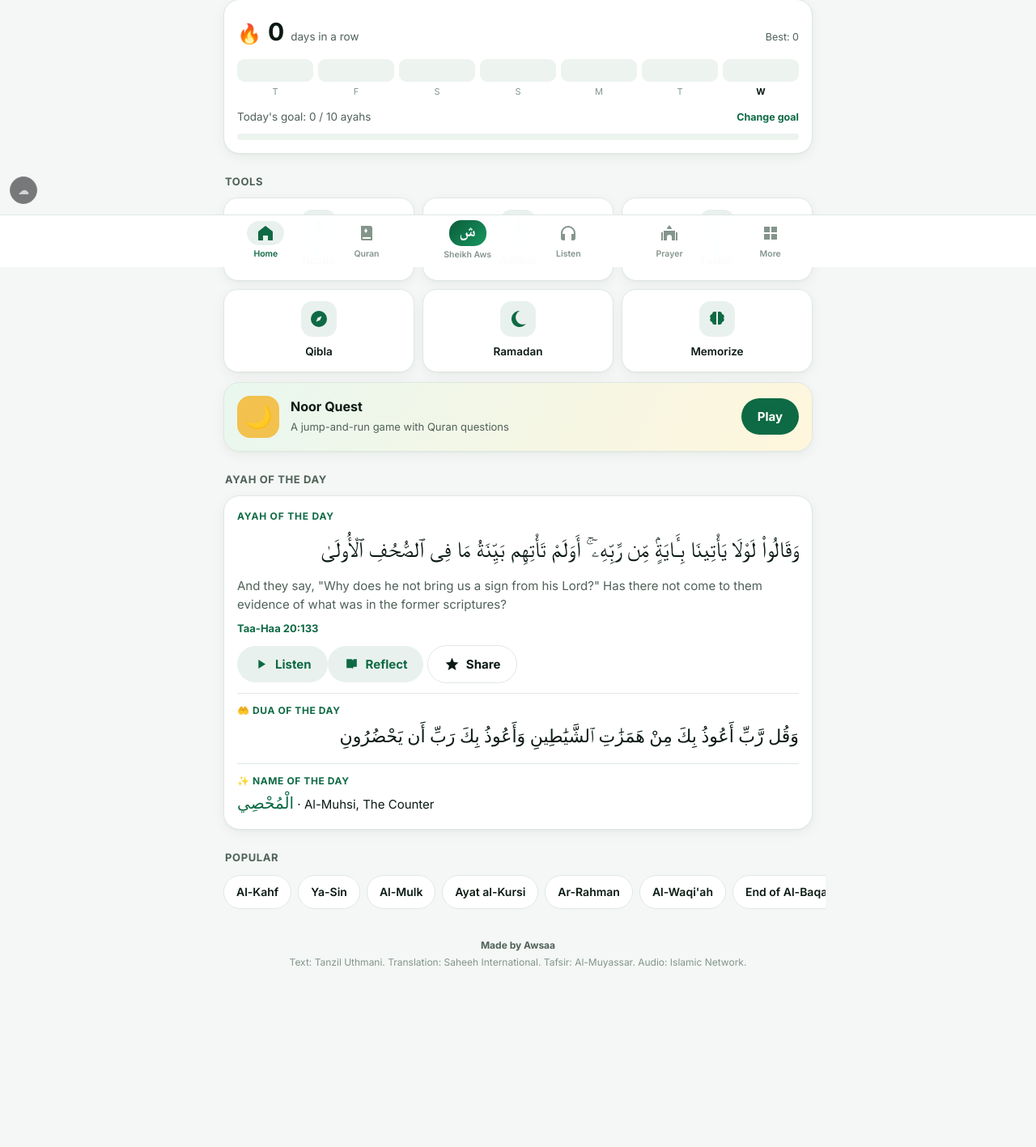
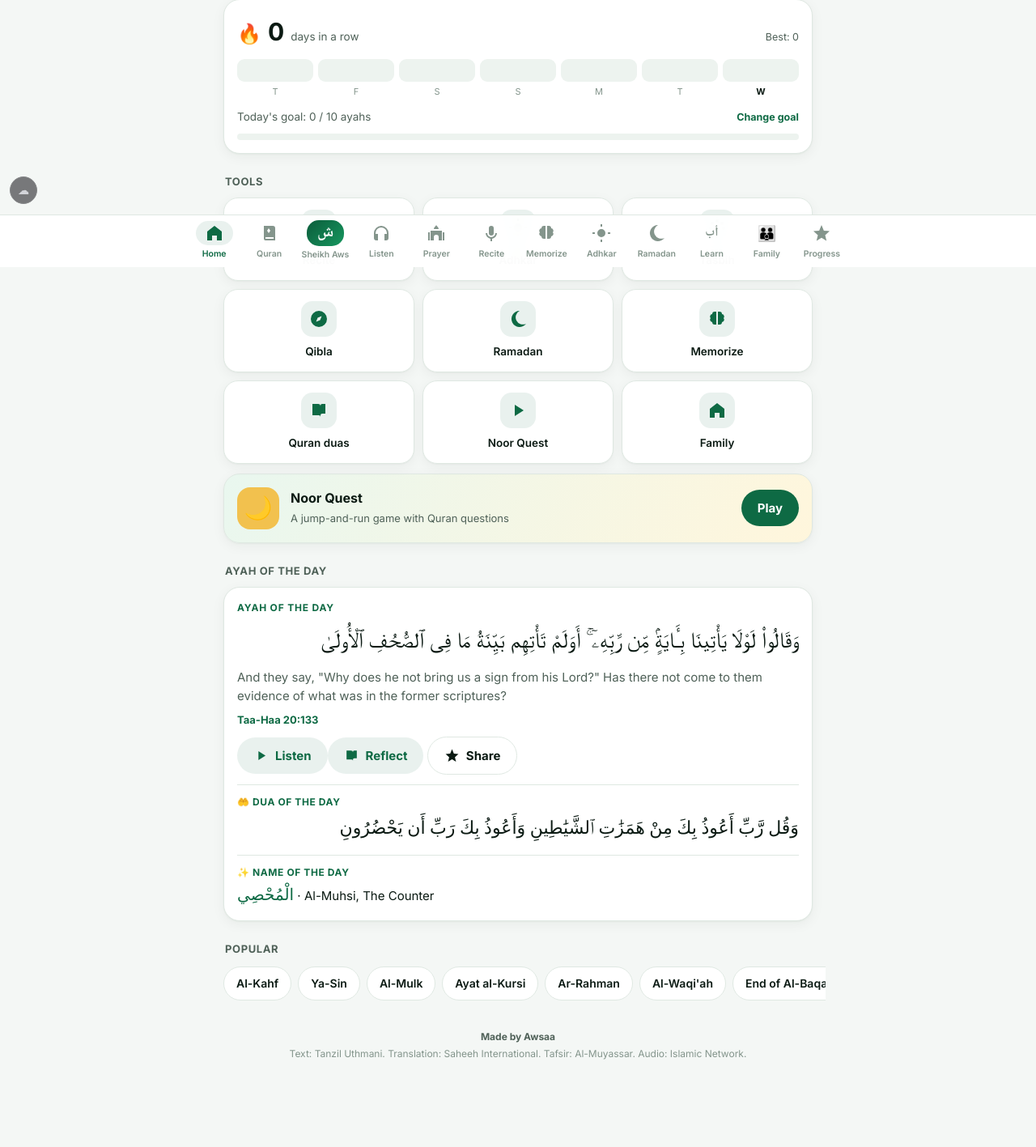
Before and after one commit to awsaalibdeh-a11y/quran, a Flask app: page / in a window 1280 px wide. Shown: the part 470-1887 px from the top of the page at 81% size. Before the commit the page ends 1666 px from the top, so only its background shows below. Run offline with Flask 3, Linux system fonts and the light colour scheme; some web fonts are replaced.

Commit message:
Noor 2.9: no More page; every part of the app is its own tab, with a row of buttons for related pages
Co-Authored-By: Claude Opus 5.5 <noreply@anthropic.com>

```diff
--- a/app.py
+++ b/app.py
@@ -12,7 +12,7 @@ from flask import Flask, Response, jsonify, render_template, request, send_from_
 
 ROOT = os.path.dirname(os.path.abspath(__file__))
 Q = os.path.join(ROOT, "static", "q")
-VERSION = "2.8"
+VERSION = "2.9"
 HOMEBASE_URL = os.environ.get("HOMEBASE_URL", "https://homebase-family.onrender.com").rstrip("/")
 
 app = Flask(__name__)
--- a/static/app.css
+++ b/static/app.css
@@ -422,3 +422,14 @@ h2.big { font-size: 26px; margin: 10px 2px 0; letter-spacing: -.3px; }
 .nav .pip { width: 46px; }
 .nav a.sk-tab .pip { background: linear-gradient(135deg, #0b5c3b, #17975f); color: #fff; width: 46px; height: 32px; }
 .nav a.sk-tab.on { color: var(--green); }
+
+/* 2.9: every part is a tab; no More page */
+.nav .tabsrow { display: flex; overflow-x: auto; scrollbar-width: none; height: var(--nav); padding: 0 4px; scroll-snap-type: x proximity; }
+.nav .tabsrow::-webkit-scrollbar { display: none; }
+.nav .tabsrow a { flex: 0 0 auto; min-width: 68px; padding: 0 6px; scroll-snap-align: center; }
+@media (min-width: 900px) { .nav .tabsrow { justify-content: center; } }
+.subnav { position: sticky; top: 60px; z-index: 19; background: color-mix(in srgb, var(--bg) 92%, transparent); backdrop-filter: blur(14px); }
+.subnav .wrap { display: flex; gap: 6px; overflow-x: auto; scrollbar-width: none; padding-bottom: 8px; }
+.subnav .wrap::-webkit-scrollbar { display: none; }
+.subnav a { flex: none; padding: 7px 14px; border-radius: 999px; background: var(--card); border: 1px solid var(--line); font-size: 13.5px; font-weight: 600; color: var(--muted); white-space: nowrap; }
+.subnav a.on { background: var(--green); border-color: var(--green); color: #fff; }
--- a/static/app.js
+++ b/static/app.js
@@ -124,11 +124,44 @@ function topbar(title, back = true, extra = "") {
 }
 let hops = 0;
 window.goBack = () => { if (hops > 0) history.back(); else location.hash = "#/"; };
+const TABS = [
+  ["home", "/", "Home", "الرئيسية", () => ICON.home, [/^\/$/, /^\/daily/]],
+  ["quran", "/quran", "Quran", "القرآن", () => ICON.quran, [/^\/quran/, /^\/s\//, /^\/search/, /^\/page/, /^\/notes/]],
+  ["sheikh", "/sheikh", "Sheikh Aws", "الشيخ أوس", () => `<span style="font-family:'Noto Naskh Arabic',serif;font-weight:700;font-size:19px;line-height:1">ش</span>`, [/^\/sheikh/]],
+  ["listen", "/listen", "Listen", "استمع", () => ICON.head, [/^\/listen/]],
+  ["prayer", "/prayer", "Prayer", "الصلاة", () => ICON.mosque, [/^\/prayer/, /^\/qibla/, /^\/calendar/, /^\/zakat/]],
+  ["recite", "/recite/1/1", "Recite", "التسميع", () => ICON.mic, [/^\/recite/]],
+  ["hifz", "/hifz", "Memorize", "الحفظ", () => ICON.brain, [/^\/hifz/, /^\/khatma/]],
+  ["adhkar", "/adhkar/morning", "Adhkar", "الأذكار", () => ICON.sun, [/^\/adhkar/, /^\/duas/, /^\/names/, /^\/feel/, /^\/tasbih/]],
+  ["ramadan", "/ramadan", "Ramadan", "رمضان", () => ICON.moon, [/^\/ramadan/]],
+  ["learn", "/letters", "Learn", "تعلّم", () => `<span style="font-family:'Noto Naskh Arabic',serif;font-weight:700;font-size:15px;line-height:1">أب</span>`, [/^\/letters/, /^\/quiz/, /^\/game/]],
+  ["family", "/account", "Family", "العائلة", () => `<span style="font-size:19px;line-height:1">👪</span>`, [/^\/account/]],
+  ["progress", "/stats", "Progress", "تقدمي", () => ICON.star, [/^\/stats/]],
+];
+// the buttons along the top of a tab that holds more than one page
+const SUBS = {
+  quran: [["/quran", "Surahs", "السور"], ["/page", "Mushaf pages", "صفحات المصحف"], ["/notes", "My notes", "ملاحظاتي"], ["/daily", "Ayah of the day", "آية اليوم"]],
+  prayer: [["/prayer", "Times", "المواقيت"], ["/qibla", "Qibla", "القبلة"], ["/calendar", "Hijri calendar", "التقويم"], ["/zakat", "Zakat", "الزكاة"]],
+  hifz: [["/hifz", "Memorize", "الحفظ"], ["/khatma", "Khatma plan", "خطة الختمة"]],
+  adhkar: [["/adhkar/morning", "Morning", "الصباح"], ["/adhkar/evening", "Evening", "المساء"], ["/duas", "Quran duas", "أدعية قرآنية"], ["/names", "99 Names", "الأسماء الحسنى"], ["/feel", "How I feel", "كيف أشعر"], ["/tasbih", "Tasbih", "المسبحة"]],
+  learn: [["/letters", "Letters", "الحروف"], ["/quiz", "Quiz", "مسابقة"], ["/game", "Noor Quest", "رحلة نور"]],
+};
+function tabOf(h) { return (TABS.find(tb => tb[5].some(re => re.test(h))) || TABS[0])[0]; }
+function subnav() {
+  const h = location.hash.slice(1) || "/", g = tabOf(h), list = SUBS[g];
+  const old = $("#subnav"); if (old) old.remove();
+  if (!list) return;
+  const top = app.querySelector(".top"); if (!top) return;
+  const el = document.createElement("div"); el.id = "subnav"; el.className = "subnav";
+  el.innerHTML = `<div class="wrap">${list.map(([to, en, ar]) => `<a href="#${to}" class="${h === to || (to !== "/" && h.startsWith(to)) ? "on" : ""}">${isAr() ? ar : en}</a>`).join("")}</div>`;
+  top.after(el);
+}
 function nav(on) {
   let n = $("#nav"); if (!n) { n = document.createElement("nav"); n.id = "nav"; n.className = "nav"; document.body.appendChild(n); }
-  const sheikh = `<span style="font-family:'Noto Naskh Arabic',serif;font-weight:700;font-size:19px;line-height:1">ش</span>`;
-  const items = [["/", "home", ICON.home], ["/quran", "quran", ICON.quran], ["/sheikh", "sheikh", sheikh], ["/listen", "listen", ICON.head], ["/prayer", "prayer", ICON.mosque], ["/more", "more", ICON.grid]];
-  n.innerHTML = `<div class="wrap">${items.map(([h, k, ic]) => `<a href="#${h}" class="${on === k ? "on" : ""} ${k === "sheikh" ? "sk-tab" : ""}"><span class="pip">${ic}</span>${k === "sheikh" ? L("Sheikh Aws", "الشيخ أوس") : t(k)}</a>`).join("")}</div>`;
+  const cur = tabOf(location.hash.slice(1) || "/");
+  n.innerHTML = `<div class="tabsrow">${TABS.map(([k, to, en, ar, ic]) => `<a href="#${to}" data-tab="${k}" class="${cur === k ? "on" : ""} ${k === "sheikh" ? "sk-tab" : ""}"><span class="pip">${ic()}</span>${isAr() ? ar : en}</a>`).join("")}</div>`;
+  const a = n.querySelector("a.on"); if (a) requestAnimationFrame(() => a.scrollIntoView({ inline: "center", block: "nearest" }));
+  subnav();
 }
 
 /* ---------- home ---------- */
@@ -156,6 +189,9 @@ async function viewHome() {
       ${tile("#/qibla", ICON.compass, L("Qibla", "القبلة"))}
       ${tile("#/ramadan", ICON.moon, L("Ramadan", "رمضان"))}
       ${tile("#/hifz", ICON.brain, L("Memorize", "الحفظ"))}
+      ${tile("#/duas", ICON.book, L("Quran duas", "أدعية قرآنية"))}
+      ${tile("#/game", ICON.play, L("Noor Quest", "رحلة نور"))}
+      ${tile("#/account", ICON.home, L("Family", "العائلة"))}
     </div>
     <a class="card gamecard" href="#/game"><span class="gc-art">🌙</span><div><b>${L("Noor Quest", "رحلة نور")}</b><span>${L("A jump-and-run game with Quran questions", "لعبة قفز وجري مع أسئلة عن القرآن")}</span></div><span class="btn">${L("Play", "العب")}</span></a>
     <div class="sec">${t("daily")}</div><div id="daily"></div>
@@ -463,6 +499,7 @@ async function route() {
     else if (h.startsWith("/search")) await viewSearch(decodeURIComponent((h.split("q=")[1] || "").replace(/\+/g, " ")));
     else if (h.startsWith("/quran")) await viewQuran();
     else if (h.startsWith("/tasbih")) viewTasbih();
+    else if (h.startsWith("/more")) { location.replace("#/"); return; }
     else {
       const v = VIEWS.find(([re]) => re.test(h));
       if (v) await v[1](h.match(v[0])); else await viewHome();
--- a/static/sw.js
+++ b/static/sw.js
@@ -1,6 +1,6 @@
 // Noor offline: the app shell is cached on install; the Quran files are kept once read (or all at once from Settings).
-const SHELL = "noor-shell-v12", DATA = "noor-data-v1";
-const FILES = ["/", "/static/app.css?v=2.8", "/static/app.js?v=2.8", "/static/extras.js?v=2.8", "/static/recite.js?v=2.8", "/static/more.js?v=2.8", "/static/game.js?v=2.8", "/static/sheikh.js?v=2.8", "/static/account.js?v=2.8", "/static/plus.js?v=2.8", "/static/life.js?v=2.8", "/static/daily.js?v=2.8", "/static/icon-192.png", "/static/icon-512.png", "/manifest.webmanifest", "/static/q/index.json?v=1", "/static/q/pages.json?v=1", "/static/adhan/adhan.mp3"];
+const SHELL = "noor-shell-v13", DATA = "noor-data-v1";
+const FILES = ["/", "/static/app.css?v=2.9", "/static/app.js?v=2.9", "/static/extras.js?v=2.9", "/static/recite.js?v=2.9", "/static/more.js?v=2.9", "/static/game.js?v=2.9", "/static/sheikh.js?v=2.9", "/static/account.js?v=2.9", "/static/plus.js?v=2.9", "/static/life.js?v=2.9", "/static/daily.js?v=2.9", "/static/icon-192.png", "/static/icon-512.png", "/manifest.webmanifest", "/static/q/index.json?v=1", "/static/q/pages.json?v=1", "/static/adhan/adhan.mp3"];
 self.addEventListener("install", e => { e.waitUntil(caches.open(SHELL).then(c => c.addAll(FILES)).then(() => self.skipWaiting())); });
 self.addEventListener("activate", e => { e.waitUntil(caches.keys().then(ks => Promise.all(ks.filter(k => k !== SHELL && k !== DATA && !k.startsWith("noor-font") && !k.startsWith("noor-audio") && !k.startsWith("noor-extra")).map(k => caches.delete(k)))).then(() => self.clients.claim())); });
 self.addEventListener("fetch", e => {
```
